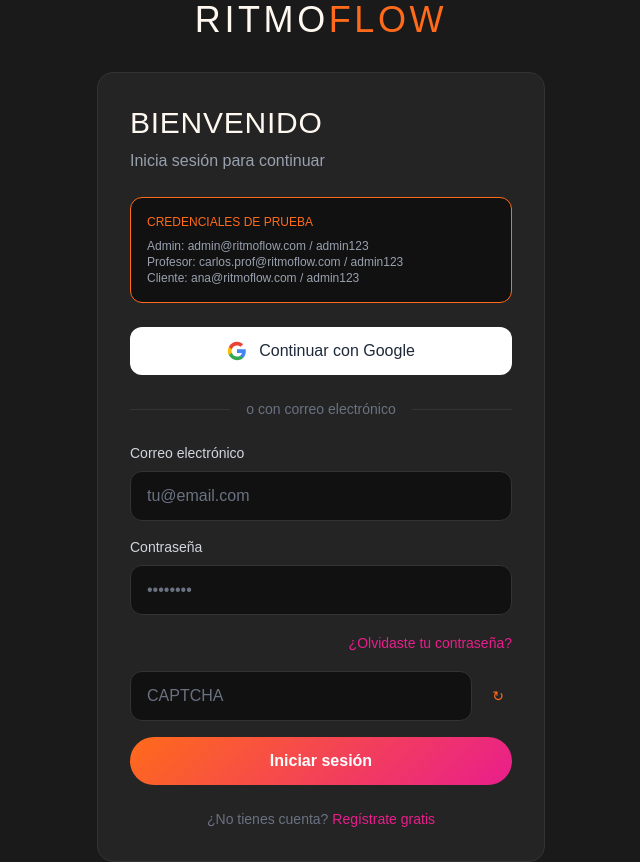
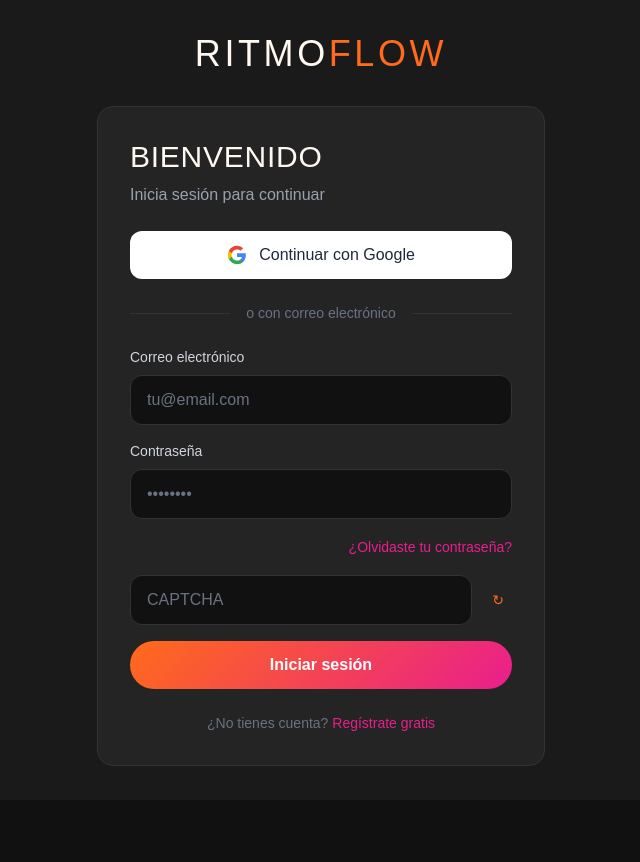
Before and after one commit to Percyb4l/Proyecto_final_DS1, a React (Vite) app in the folder frontend/: page /login in a window 1280 px wide. Shown: the whole page, without its empty margins (319-959 px from the left). After the commit the page ends 800 px from the top, so only its background shows below. Built offline with nearby package versions, Linux system fonts and the light colour scheme; no server answers.

Commit message:
ui: quitar credenciales de prueba en la pantalla de login
Co-authored-by: Cursor <cursoragent@cursor.com>

```diff
--- a/frontend/src/pages/LoginPage.tsx
+++ b/frontend/src/pages/LoginPage.tsx
@@ -58,13 +58,6 @@ export default function LoginPage() {
           <h1 className="font-display text-3xl tracking-wide mb-2">BIENVENIDO</h1>
           <p className="text-gray-400 mb-6">Inicia sesión para continuar</p>
 
-          <div className="bg-[#111] border border-[#FF6B1A] rounded-xl p-4 mb-6">
-            <p className="text-xs text-[#FF6B1A] font-display mb-2">CREDENCIALES DE PRUEBA</p>
-            <p className="text-xs text-gray-400">Admin: admin@ritmoflow.com / admin123</p>
-            <p className="text-xs text-gray-400">Profesor: carlos.prof@ritmoflow.com / admin123</p>
-            <p className="text-xs text-gray-400">Cliente: ana@ritmoflow.com / admin123</p>
-          </div>
-
           <GoogleButton />
           <AuthDivider />
 
```
